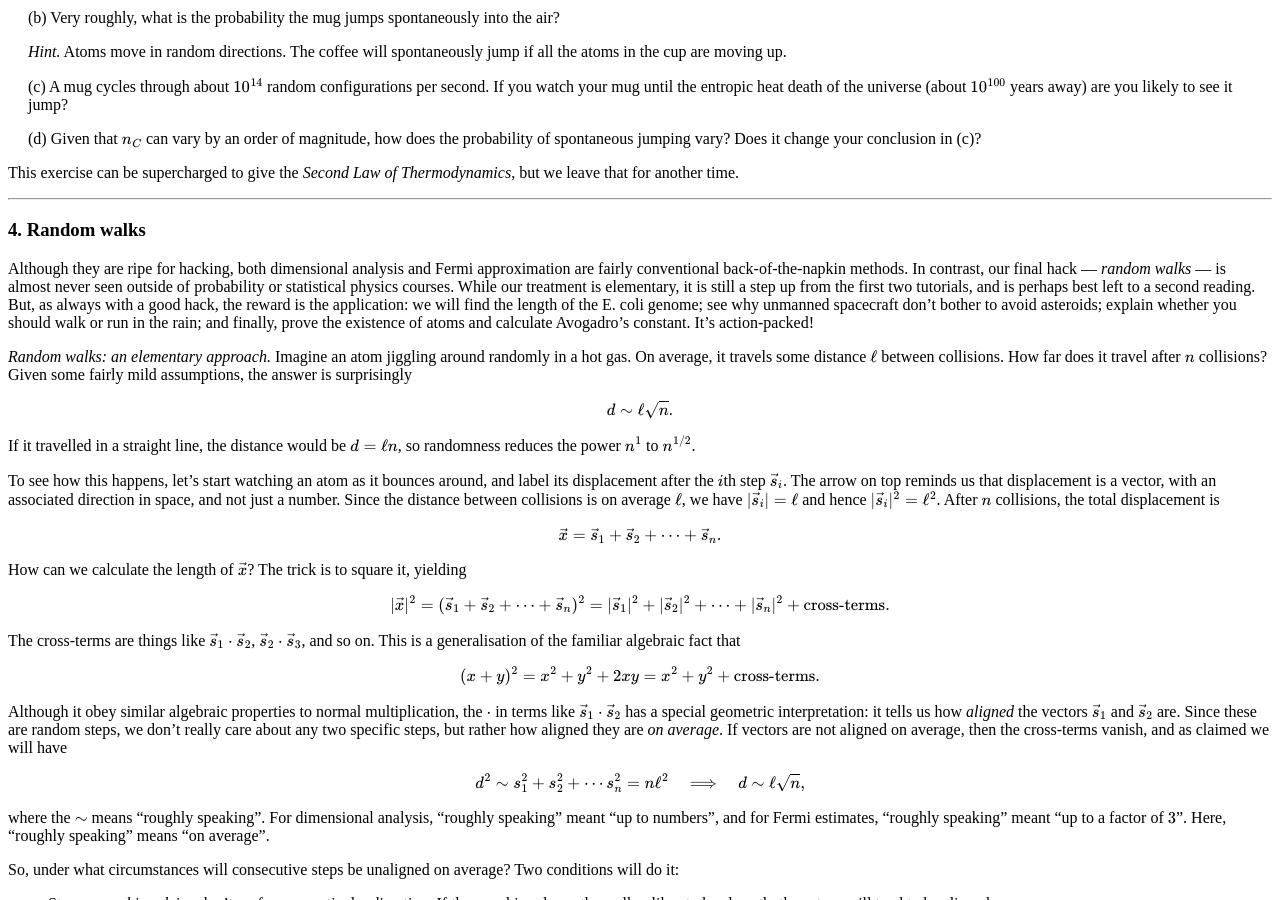
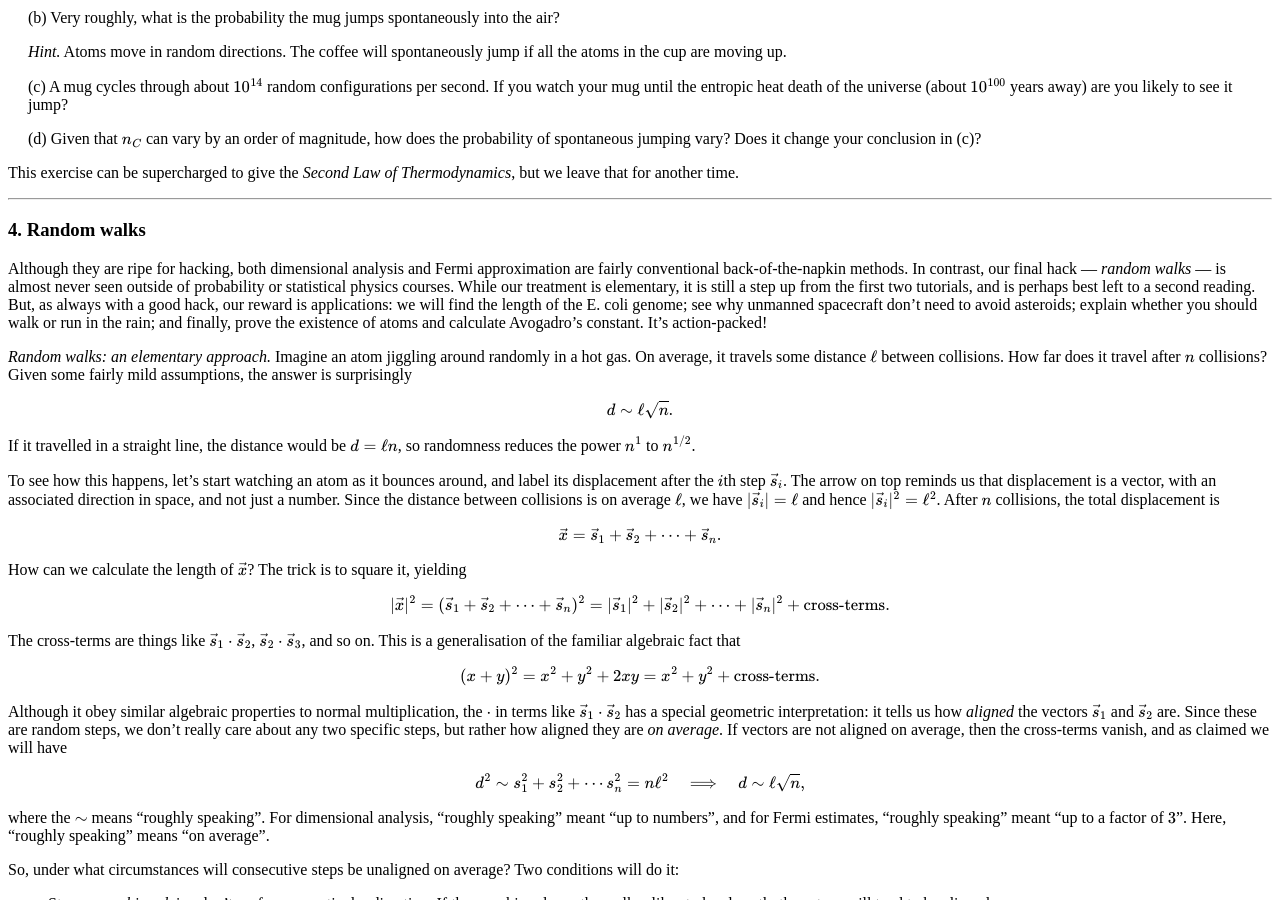
Before and after one commit to hapax/hapax.github.io, a Jekyll site: the page built from _posts/2020-02-24-napkin-hacks.md, in a window 1280 px wide and 900 px high, scrolled down 17135 px. Built offline with Jekyll 4.4.1, drawn with Linux system fonts in a browser that asks for light colours; our own code applies the rules of GitHub Pages for plain Markdown files; formulas are drawn with MathJax 3; a script that is not in the unit is left out.

Commit message:
Update 2020-02-24-napkin-hacks.md

```diff
--- a/_posts/2020-02-24-napkin-hacks.md
+++ b/_posts/2020-02-24-napkin-hacks.md
@@ -1164,9 +1164,9 @@ In contrast, our final hack --- *random walks* --- is almost never
 seen outside of probability or statistical physics courses.
 While our treatment is elementary, it is still a step up from the
 first two tutorials, and is perhaps best left to a second reading.
-But, as always with a good hack, the reward is the application: we
+But, as always with a good hack, our reward is applications: we
 will find the length of the E. coli genome; see why unmanned
-spacecraft don't bother to avoid asteroids; explain whether you should
+spacecraft don't need to avoid asteroids; explain whether you should
 walk or run in the rain; and finally, prove the existence of atoms and
 calculate Avogadro's constant.
 It's action-packed!
```
